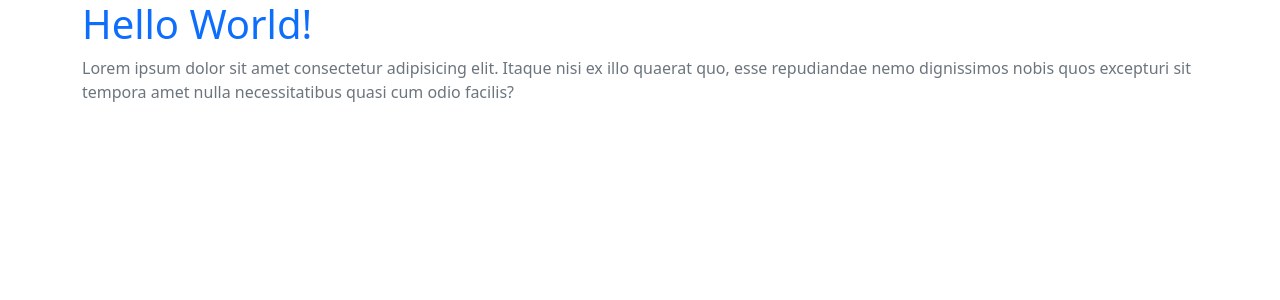
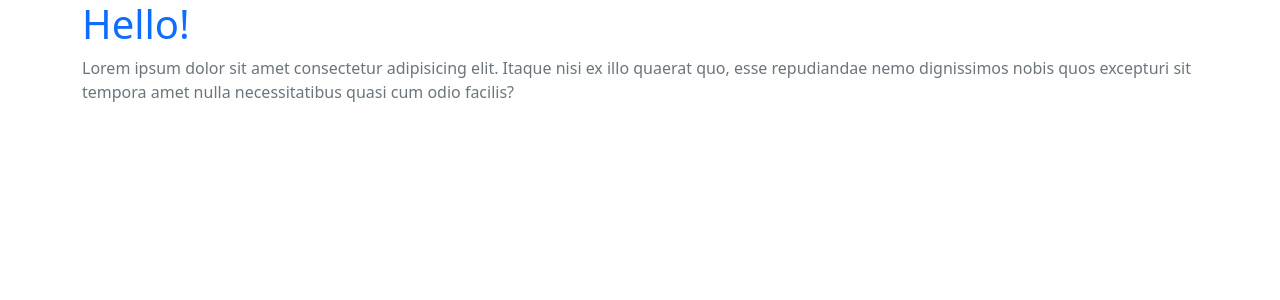
Before and after one commit to ramjam97/ram-jamolod, a PHP site: page / in a window 1280 px wide. Shown: the top 300 px of the page. Run offline with PHP 8.4, Linux system fonts and the light colour scheme.

Commit message:
Update index.php

```diff
--- a/index.php
+++ b/index.php
@@ -12,7 +12,7 @@
 
 <body>
     <div class="container">
-        <h1 class="text-primary">Hello World!</h1>
+        <h1 class="text-primary">Hello!</h1>
         <p class="text-muted">Lorem ipsum dolor sit amet consectetur adipisicing elit. Itaque nisi ex illo quaerat quo, esse repudiandae nemo dignissimos nobis quos excepturi sit tempora amet nulla necessitatibus quasi cum odio facilis?</p>
     </div>
 </body>
```
